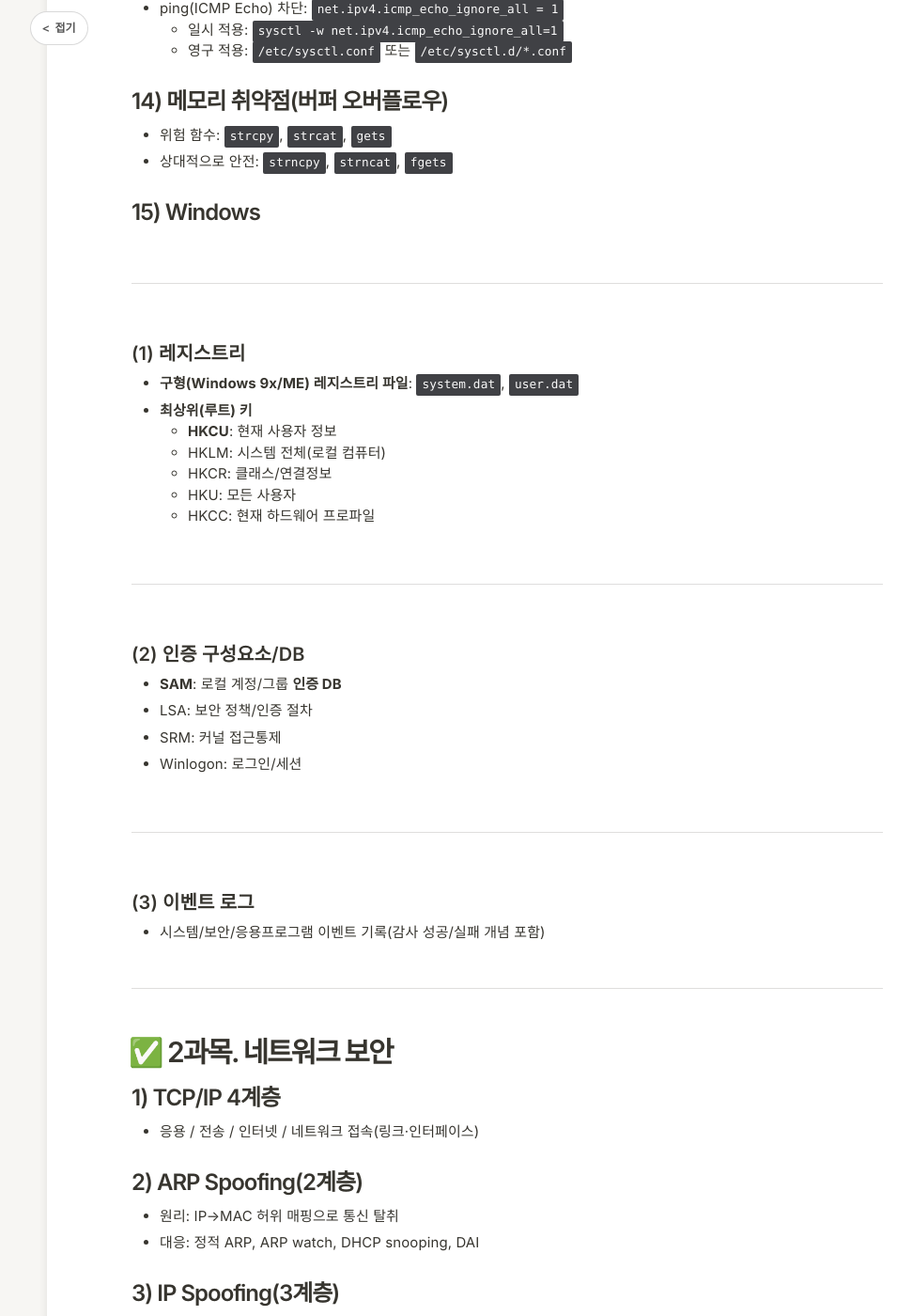
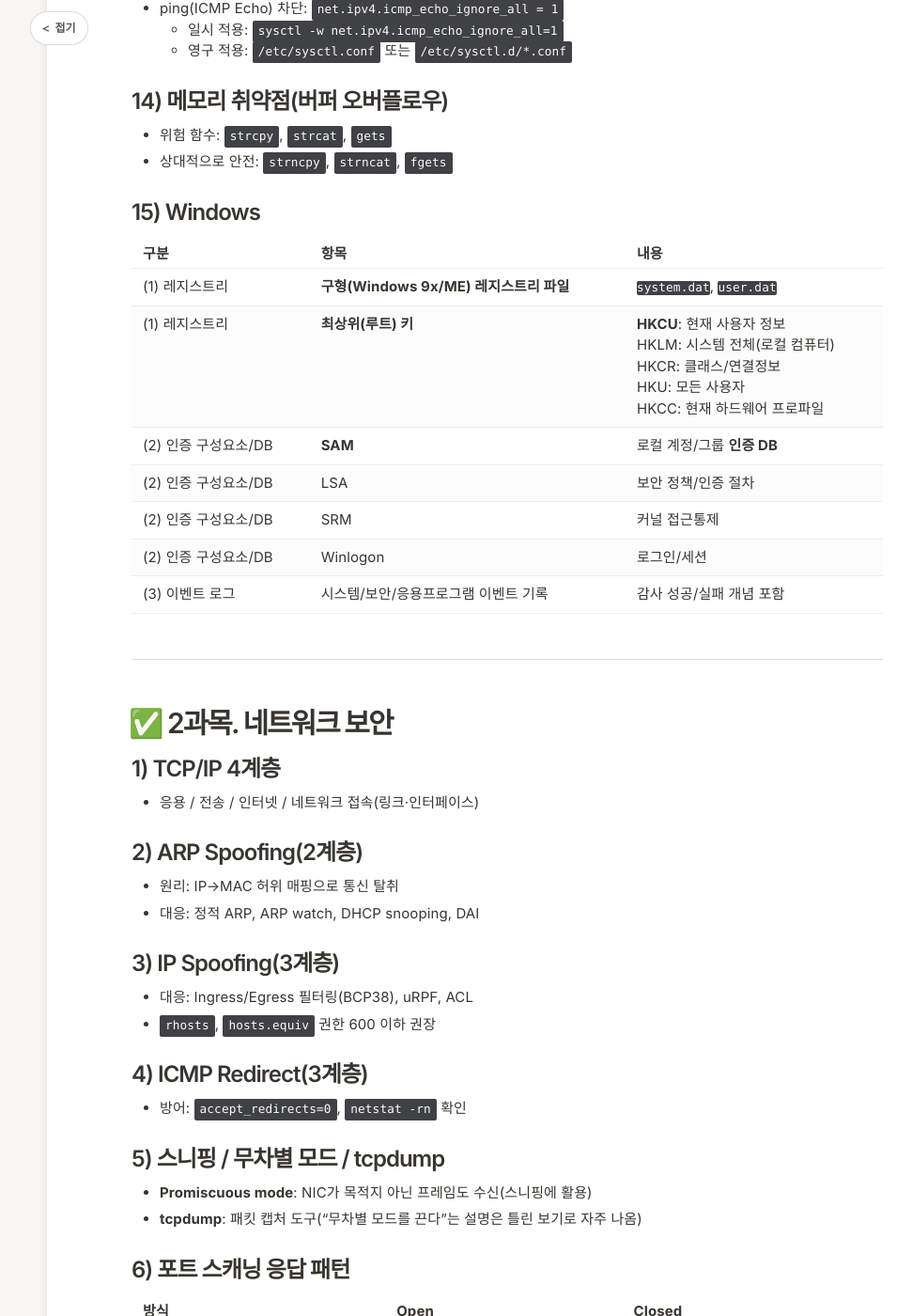
Before and after one commit to mooooonmin/mooooonmin.github.io, a Jekyll site: the page built from _posts/2026-02-23-정보보안기사필기.md, in a window 1280 px wide and 1400 px high, scrolled down 2530 px. Shown: the whole window at 94% size, without its empty margins (250-1221 px from the left). Built offline with Jekyll 4.4.1, drawn with Linux system fonts in a browser that asks for light colours; some web fonts are replaced.

Commit message:
표 수정

```diff
--- a/_posts/2026-02-23-정보보안기사필기.md
+++ b/_posts/2026-02-23-정보보안기사필기.md
@@ -88,23 +88,53 @@ date: 2026-02-23 10:00:00 +0900
 * 상대적으로 안전: `strncpy`, `strncat`, `fgets`
 
 ## 15) Windows
-### (1) 레지스트리
-* **구형(Windows 9x/ME) 레지스트리 파일**: `system.dat`, `user.dat`
-* **최상위(루트) 키**
-  * **HKCU**: 현재 사용자 정보
-  * HKLM: 시스템 전체(로컬 컴퓨터)
-  * HKCR: 클래스/연결정보
-  * HKU: 모든 사용자
-  * HKCC: 현재 하드웨어 프로파일
 
-### (2) 인증 구성요소/DB
-* **SAM**: 로컬 계정/그룹 **인증 DB**
-* LSA: 보안 정책/인증 절차
-* SRM: 커널 접근통제
-* Winlogon: 로그인/세션
-
-### (3) 이벤트 로그
-* 시스템/보안/응용프로그램 이벤트 기록(감사 성공/실패 개념 포함)
+<table>
+  <thead>
+    <tr>
+      <th>구분</th>
+      <th>항목</th>
+      <th>내용</th>
+    </tr>
+  </thead>
+  <tbody>
+    <tr>
+      <td>(1) 레지스트리</td>
+      <td><strong>구형(Windows 9x/ME) 레지스트리 파일</strong></td>
+      <td><code>system.dat</code>, <code>user.dat</code></td>
+    </tr>
+    <tr>
+      <td>(1) 레지스트리</td>
+      <td><strong>최상위(루트) 키</strong></td>
+      <td><strong>HKCU</strong>: 현재 사용자 정보<br>HKLM: 시스템 전체(로컬 컴퓨터)<br>HKCR: 클래스/연결정보<br>HKU: 모든 사용자<br>HKCC: 현재 하드웨어 프로파일</td>
+    </tr>
+    <tr>
+      <td>(2) 인증 구성요소/DB</td>
+      <td><strong>SAM</strong></td>
+      <td>로컬 계정/그룹 <strong>인증 DB</strong></td>
+    </tr>
+    <tr>
+      <td>(2) 인증 구성요소/DB</td>
+      <td>LSA</td>
+      <td>보안 정책/인증 절차</td>
+    </tr>
+    <tr>
+      <td>(2) 인증 구성요소/DB</td>
+      <td>SRM</td>
+      <td>커널 접근통제</td>
+    </tr>
+    <tr>
+      <td>(2) 인증 구성요소/DB</td>
+      <td>Winlogon</td>
+      <td>로그인/세션</td>
+    </tr>
+    <tr>
+      <td>(3) 이벤트 로그</td>
+      <td>시스템/보안/응용프로그램 이벤트 기록</td>
+      <td>감사 성공/실패 개념 포함</td>
+    </tr>
+  </tbody>
+</table>
 
 ---
 
```
